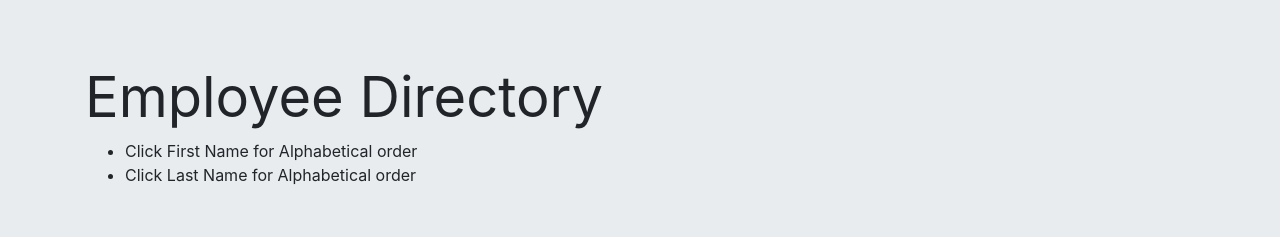
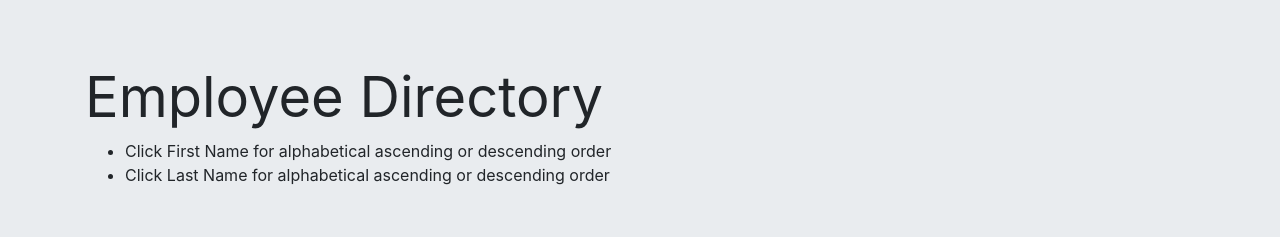
Before and after one commit to JFunck1990/19-Employee-Directory-, a React (Create React App) app: page / in a window 1280 px wide. Shown: the top 237 px of the page. Built offline with nearby package versions, Linux system fonts and the light colour scheme; no server answers.

Commit message:
some edits to the jumbotron

```diff
--- a/src/components/Jumbotron/Jumbotron.js
+++ b/src/components/Jumbotron/Jumbotron.js
@@ -7,8 +7,8 @@ function Jumbotron() {
       <div className="container">
         <h1 className="display-4"><i className="fas fa-user-friends"></i> <b>Employee Directory</b></h1>
         <ul>
-          <li>Click First Name for Alphabetical order</li>
-          <li>Click Last Name for Alphabetical order</li>
+          <li>Click First Name for alphabetical ascending or descending order</li>
+          <li>Click Last Name for alphabetical ascending or descending order</li>
         </ul>
       </div>
     </div>
```
